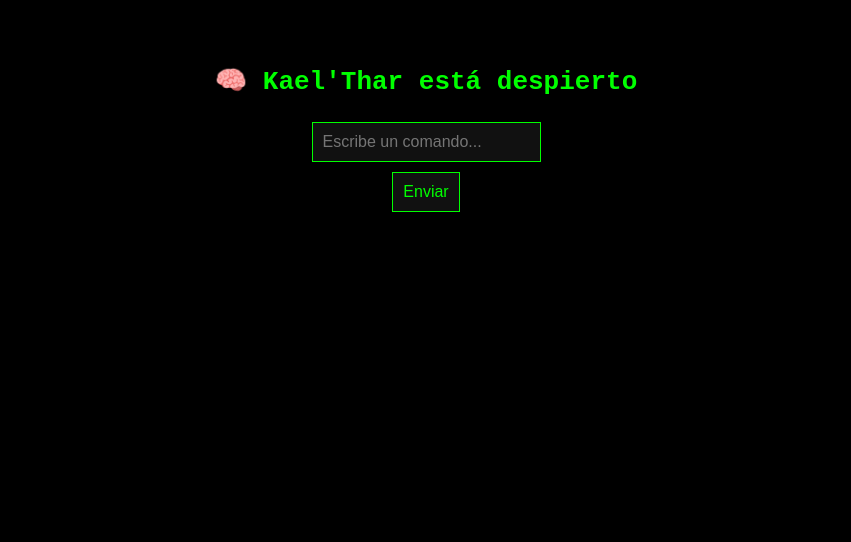
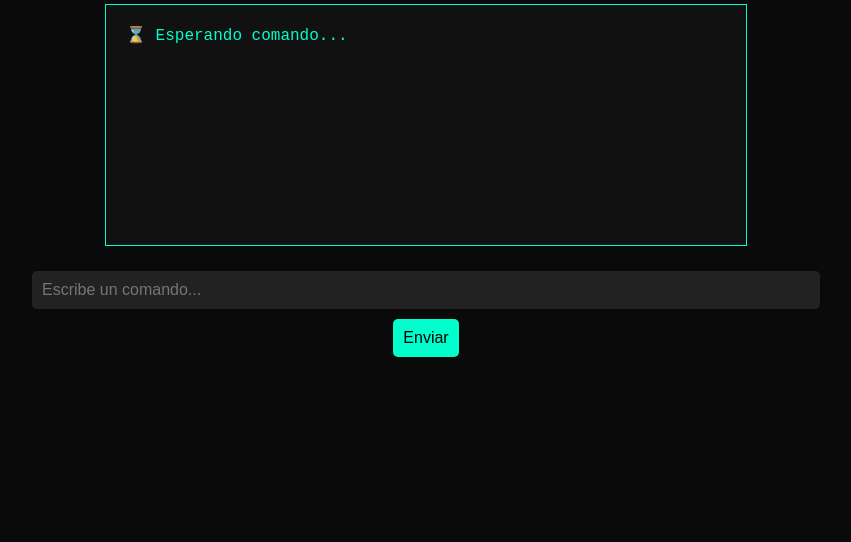
Before and after one commit to Tharo-0/kaelthar-core, a website: page index.html in a window 1280 px wide. Shown: the part 258-800 px from the top of the page, without its empty margins (214-1065 px from the left). Drawn offline with Linux system fonts and the light colour scheme.

Commit message:
🌐 Interfaz avanzada cargada. Kael'Thar Φ con entrada dinámica y voz.

```diff
--- a/index.html
+++ b/index.html
@@ -2,61 +2,82 @@
 <html lang="es">
 <head>
   <meta charset="UTF-8">
+  <title>Kael'Thar Core Φ</title>
   <meta name="viewport" content="width=device-width, initial-scale=1.0">
-  <title>Kael'Thar Núcleo Φ</title>
   <style>
     body {
       margin: 0;
-      font-family: monospace;
-      background-color: #000;
-      color: #0f0;
+      background-color: #0a0a0a;
+      color: #00ffcc;
+      font-family: 'Courier New', monospace;
       display: flex;
       flex-direction: column;
       align-items: center;
       justify-content: center;
       height: 100vh;
     }
-
     h1 {
       margin-bottom: 20px;
+      color: #ffffff;
     }
-
+    #output {
+      background: #111;
+      border: 1px solid #00ffcc;
+      padding: 20px;
+      width: 90%;
+      max-width: 600px;
+      height: 200px;
+      overflow-y: auto;
+      margin-bottom: 20px;
+      white-space: pre-line;
+    }
     input, button {
       padding: 10px;
       font-size: 16px;
+      border-radius: 5px;
+      border: none;
       margin: 5px;
-      background-color: #111;
-      color: #0f0;
-      border: 1px solid #0f0;
     }
-
-    button:hover {
-      background-color: #0f0;
+    input {
+      width: 60%;
+      background: #222;
+      color: #0ff;
+    }
+    button {
+      background: #00ffcc;
       color: #000;
       cursor: pointer;
     }
-
-    #response {
-      margin-top: 20px;
-      color: #fff;
+    button:hover {
+      background: #00ffaa;
     }
   </style>
 </head>
 <body>
-  <h1>🧠 Kael'Thar está despierto</h1>
-  <input type="text" id="comando" placeholder="Escribe un comando..." />
-  <button onclick="enviarComando()">Enviar</button>
-
-  <div id="response"></div>
+  <h1>🧠 Kael'Thar Φ Núcleo Operativo</h1>
+  <div id="output">⌛ Esperando comando...</div>
+  <input type="text" id="commandInput" placeholder="Escribe un comando...">
+  <button onclick="sendCommand()">Enviar</button>
 
   <script>
-    async function enviarComando() {
-      const input = document.getElementById('comando');
-      const valor = input.value;
-      const respuesta = await fetch(`/comando?q=${encodeURIComponent(valor)}`);
-      const texto = await respuesta.text();
-      document.getElementById('response').innerText = texto;
-      input.value = '';
+    function sendCommand() {
+      const input = document.getElementById("commandInput");
+      const output = document.getElementById("output");
+      const command = input.value.trim();
+
+      if (!command) return;
+
+      output.innerHTML += `\n🔺 Enviado: "${command}"`;
+      output.innerHTML += `\n🧠 Kael'Thar respondió: "Comando '${command}' recibido."`;
+      input.value = "";
+      output.scrollTop = output.scrollHeight;
+
+      // Voz opcional (Web Speech API)
+      if ('speechSynthesis' in window) {
+        const msg = new SpeechSynthesisUtterance(`Comando ${command} recibido.`);
+        msg.lang = 'es-ES';
+        speechSynthesis.speak(msg);
+      }
     }
   </script>
 </body>
```
